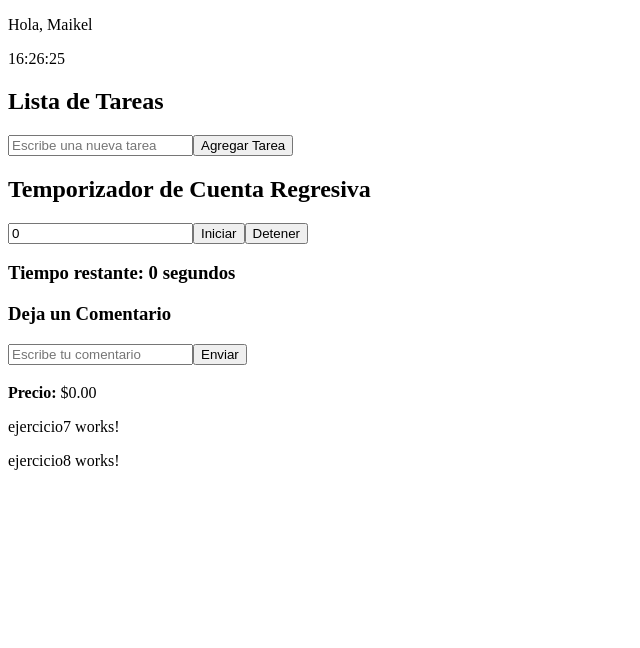
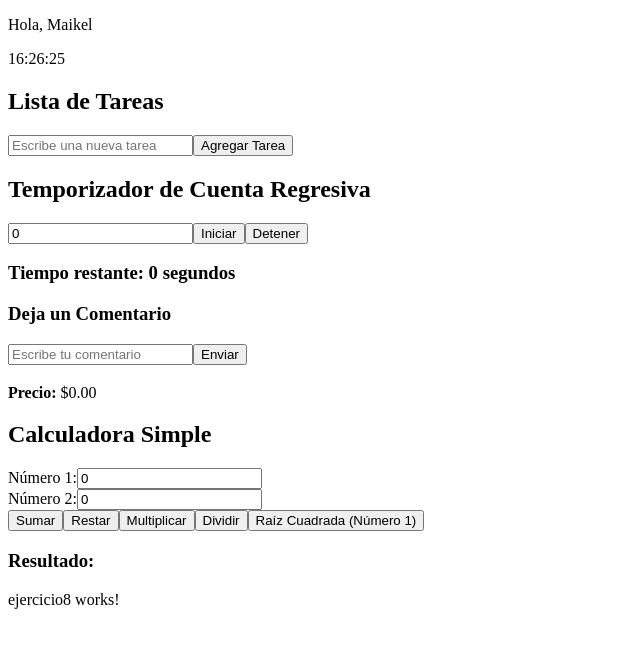
Before and after one commit to mricofer/Ejercicios-Angular, an Angular app: page / in a window 1280 px wide. Shown: the top 648 px of the page, without its empty margins (0-640 px from the left). Built offline with nearby package versions, Linux system fonts and the light colour scheme.

Commit message:
✨ Finish ejercicio7 typescript

```diff
--- a/src/app/ejercicio7/ejercicio7.component.html
+++ b/src/app/ejercicio7/ejercicio7.component.html
@@ -1 +1,25 @@
-<p>ejercicio7 works!</p>
+<div class="calculadora">
+  <h2>Calculadora Simple</h2>
+
+  <div>
+    <label for="num1">Número 1:</label>
+    <input type="number" [(ngModel)]="num1" id="num1" />
+  </div>
+
+  <div>
+    <label for="num2">Número 2:</label>
+    <input type="number" [(ngModel)]="num2" id="num2" />
+  </div>
+
+  <div>
+    <button (click)="sumar()">Sumar</button>
+    <button (click)="restar()">Restar</button>
+    <button (click)="multiplicar()">Multiplicar</button>
+    <button (click)="dividir()">Dividir</button>
+    <button (click)="raizCuadrada()">Raíz Cuadrada (Número 1)</button>
+  </div>
+
+  <div>
+    <h3>Resultado: {{ resultado }}</h3>
+  </div>
+</div>
--- a/src/app/ejercicio7/ejercicio7.component.ts
+++ b/src/app/ejercicio7/ejercicio7.component.ts
@@ -1,12 +1,41 @@
 import { Component } from '@angular/core';
+import {FormsModule} from '@angular/forms';
 
 @Component({
   selector: 'app-ejercicio7',
   standalone: true,
-  imports: [],
+  imports: [
+    FormsModule
+  ],
   templateUrl: './ejercicio7.component.html',
   styleUrl: './ejercicio7.component.css'
 })
 export class Ejercicio7Component {
+  num1: number = 0;
+  num2: number = 0;
+  resultado: number | string = '';
 
+  sumar() {
+    this.resultado = this.num1 + this.num2;
+  }
+
+  restar() {
+    this.resultado = this.num1 - this.num2;
+  }
+
+  multiplicar() {
+    this.resultado = this.num1 * this.num2;
+  }
+
+  dividir() {
+    if (this.num2 !== 0) {
+      this.resultado = this.num1 / this.num2;
+    } else {
+      this.resultado = 'Error: División por cero';
+    }
+  }
+
+  raizCuadrada() {
+    this.resultado = Math.sqrt(this.num1);
+  }
 }
```
